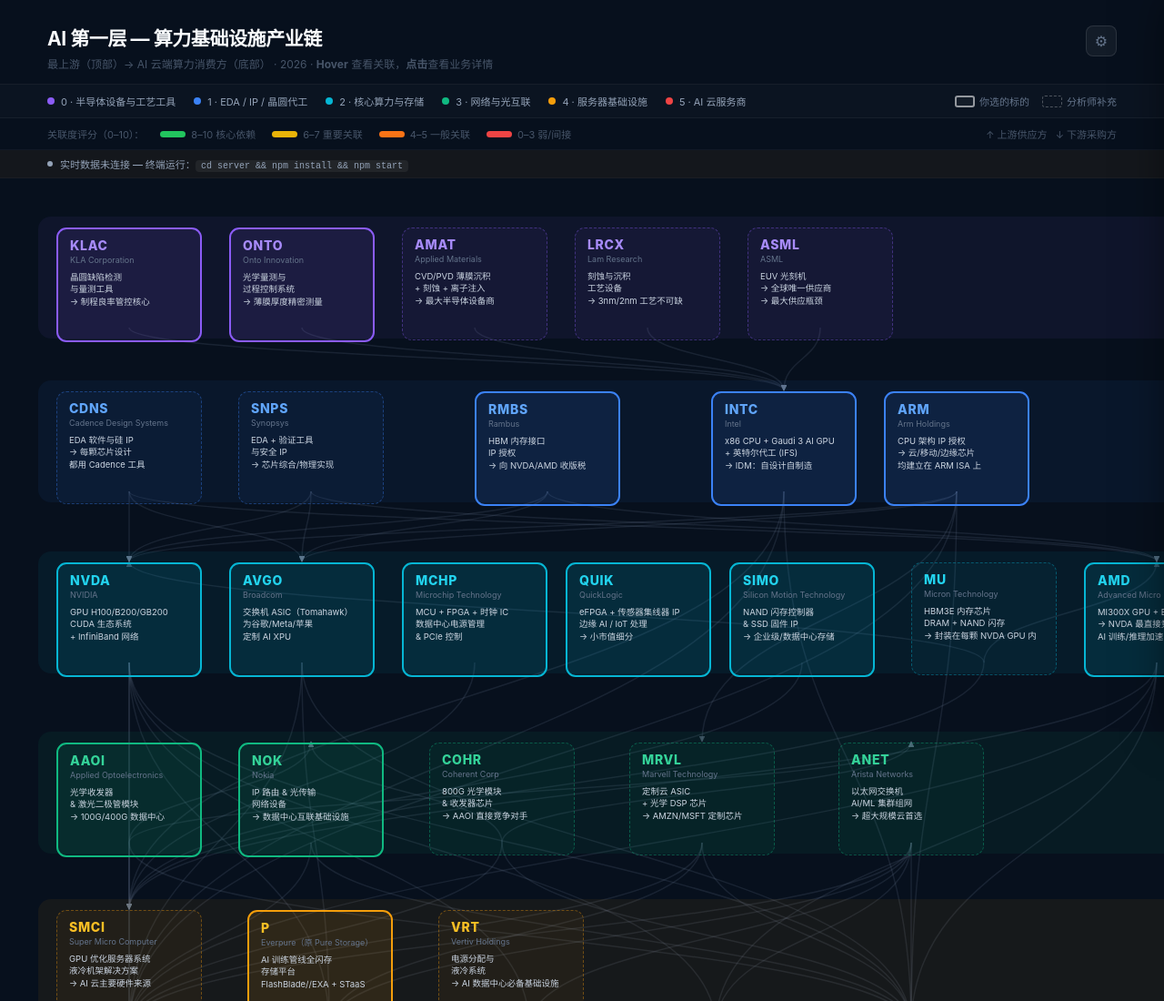
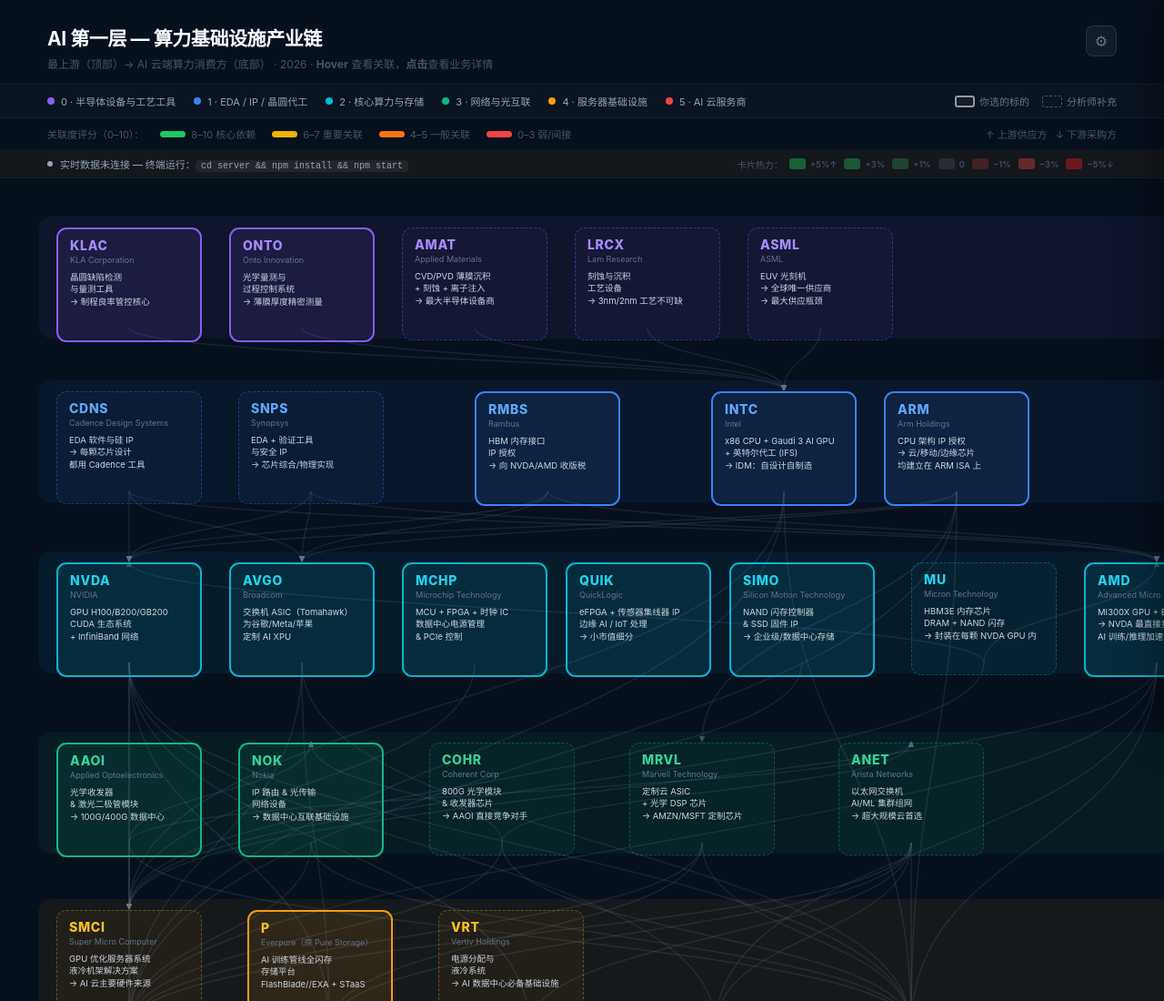
Before and after one commit to YuzongG/Claude-skills, a plain HTML site: page charts/ai-supply-chain.html in a window 1280 px wide. Shown: the top 1100 px of the page at 91% size. Drawn offline with Linux system fonts and the light colour scheme.

Commit message:
feat: add heatmap color legend to ws status bar

```diff
--- a/charts/ai-supply-chain.html
+++ b/charts/ai-supply-chain.html
@@ -72,6 +72,14 @@
 }
 #ws-bar.connected .ws-dot { animation: wsPulse 1.6s ease-in-out infinite; }
 @keyframes wsPulse { 0%,100%{opacity:1} 50%{opacity:0.25} }
+
+.heat-legend {
+  margin-left: auto; display: flex; align-items: center; gap: 5px;
+  flex-shrink: 0;
+}
+.heat-legend-label { font-size: 10px; color: #475569; margin-right: 2px; white-space: nowrap; }
+.heat-swatch { width: 18px; height: 12px; border-radius: 3px; flex-shrink: 0; }
+.heat-legend-txt { font-size: 9.5px; color: #475569; margin-right: 3px; white-space: nowrap; }
 
 #wrap { padding: 24px 52px 40px; overflow-x: auto; transition: padding-right 0.3s ease; }
 #diagram { position: relative; width: 1320px; }
@@ -375,6 +383,16 @@
 <div id="ws-bar" class="disconnected">
   <span class="ws-dot"></span>
   <span id="ws-msg">实时数据未连接 — 终端运行：<code style="background:rgba(255,255,255,0.06);padding:1px 6px;border-radius:4px;font-size:10px">cd server &amp;&amp; npm install &amp;&amp; npm start</code></span>
+  <span class="heat-legend">
+    <span class="heat-legend-label">卡片热力：</span>
+    <span class="heat-swatch" style="background:rgba(22,163,74,0.55)"></span><span class="heat-legend-txt">+5%↑</span>
+    <span class="heat-swatch" style="background:rgba(34,197,94,0.38)"></span><span class="heat-legend-txt">+3%</span>
+    <span class="heat-swatch" style="background:rgba(74,222,128,0.22)"></span><span class="heat-legend-txt">+1%</span>
+    <span class="heat-swatch" style="background:rgba(148,163,184,0.15)"></span><span class="heat-legend-txt">0</span>
+    <span class="heat-swatch" style="background:rgba(239,68,68,0.22)"></span><span class="heat-legend-txt">−1%</span>
+    <span class="heat-swatch" style="background:rgba(239,68,68,0.38)"></span><span class="heat-legend-txt">−3%</span>
+    <span class="heat-swatch" style="background:rgba(185,28,28,0.55)"></span><span class="heat-legend-txt">−5%↓</span>
+  </span>
 </div>
 
 <div id="wrap">
```
